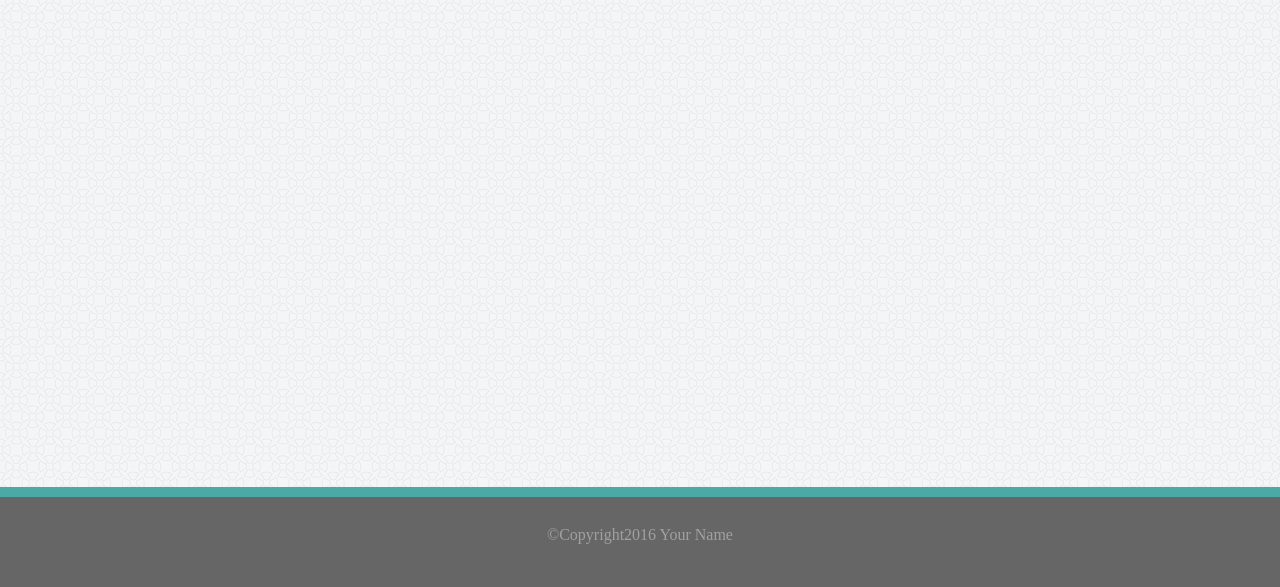
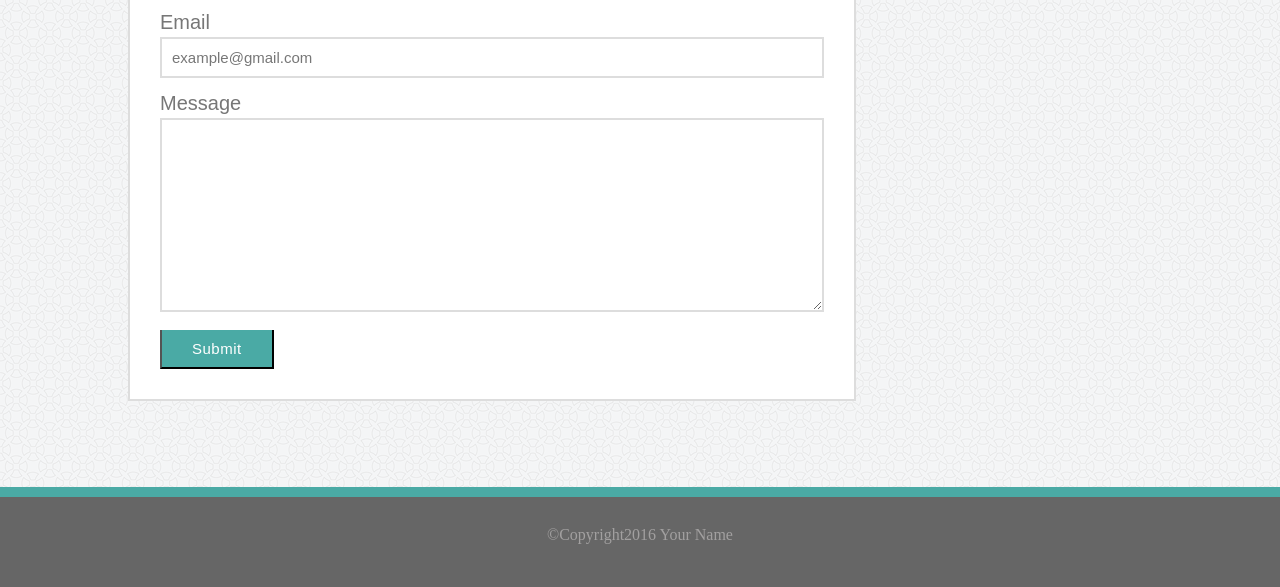
Before and after one commit to jazmin10/code_practice_hw1, a plain HTML site: page contact.html in a window 1280 px wide. Shown: the part 300-887 px from the top of the page. Drawn offline with Linux system fonts and the light colour scheme.

Commit message:
Completed contact form and styling in Contact page

```diff
--- a/assets/css/style.css
+++ b/assets/css/style.css
@@ -175,7 +175,6 @@ h2.heading-font {
 }
 
 /* About Me Section */
-
 #about-me-content img {
 	height: 200px;
 	width: 300px;
@@ -187,3 +186,29 @@ h2.heading-font {
 	line-height: 1.5;
 	margin-bottom: 10px;
 }
+
+ /* Contact Section */
+ #contact-form {
+	font-size: 20px;
+ }
+
+ #contact-form input, #contact-form textarea {
+ 	width: 100%;
+ 	margin-bottom: 15px;
+ 	padding: 10px;
+ 	border: 2px solid #ddd;
+ 	font-size: 15px;
+ }
+
+#contact-form .form-label {
+	margin-bottom: 5px;
+}
+
+#contact-form button {
+	font-size: 15px;
+	padding: 10px 30px;
+	color: #fff;
+	background-color: #4aaaa5;
+	border-top-style: none;
+	letter-spacing: 0.5px;
+}
--- a/contact.html
+++ b/contact.html
@@ -40,6 +40,24 @@
 						Contact
 					</h2>
 
+					<form id="contact-form" class="other-fonts">
+
+						<div class="form-label">Name</div>
+						<input class="other-fonts" type="text" name="name-input" value="John Smith">
+						<br>
+
+						<div class="form-label">Email</div>
+						<input class="other-fonts" type="text" name="email-input" value="example@gmail.com">
+						<br>
+
+						<div class="form-label">Message</div>
+						<textarea class="other-fonts" type="text" name="message-input" rows="10" cols="30"></textarea>
+						<br>
+
+						<button class="other-fonts" type="button">Submit</button>
+
+					</form>
+
 				</div>
 			</div>
 
```
